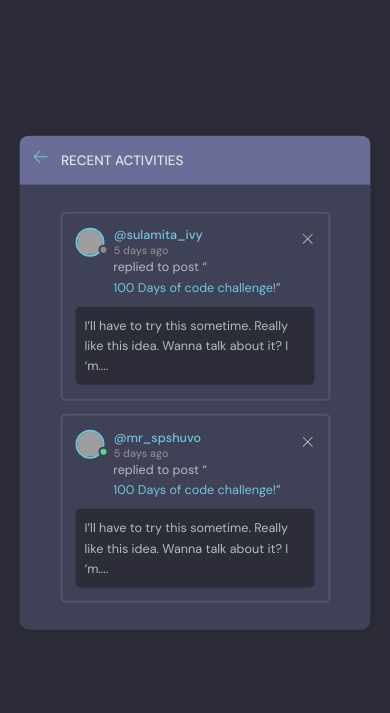
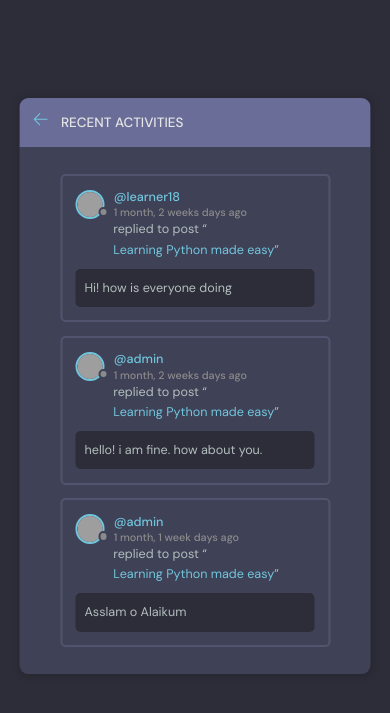
Before and after one commit to hamzamalik22/DjangoDiscourse, a Django app: page /activities/ in a window 390 px wide. Shown: the part 59-772 px from the top of the page. Run offline with Django 4.2, Linux system fonts and the light colour scheme; data comes from the database, SQL or seed files in the repository; grey boxes are pictures that could not be loaded.

Commit message:
Mobile Responsiveness Done

```diff
--- a/DjangoDiscourse/chat/templates/chat/activity.html
+++ b/DjangoDiscourse/chat/templates/chat/activity.html
@@ -5,7 +5,7 @@
 <style>
   @media (min-width: 768px) {
   .layout__box {
-    margin-top:25px
+    margin-top:80px
   }
 }
 
@@ -16,7 +16,7 @@
         <div class="layout__box">
           <div class="layout__boxHeader">
             <div class="layout__boxTitle">
-              <a href="index.html">
+              <a href="{% url 'home' %}">
                 <svg version="1.1" xmlns="http://www.w3.org/2000/svg" width="32" height="32" viewBox="0 0 32 32">
                   <title>arrow-left</title>
                   <path
@@ -29,20 +29,29 @@
           </div>
 
           <div class="activities-page layout__body">
+            {% for chat in chats|slice:":3" %}
     <div class="activities__box">
       <div class="activities__boxHeader roomListRoom__header">
-                <a href="profile.html" class="roomListRoom__author">
+        <a href="{% url 'userprofile' chat.user.id %}" class="roomListRoom__author">
           <div class="avatar avatar--small">
             <img src="https://randomuser.me/api/portraits/women/11.jpg" />
           </div>
           <p>
-                    @sulamita_ivy
-                    <span>5 days ago</span>
+            @{{chat.user}}
+            <span>{{chat.created|timesince}} days ago</span>
           </p>
         </a>
+
+        {% if request.user == chat.user %}
         <div class="roomListRoom__actions">
-                  <a href="#">
-                    <svg version="1.1" xmlns="http://www.w3.org/2000/svg" width="32" height="32" viewBox="0 0 32 32">
+          <a href="{% url 'delete-message' chat.id %}">
+            <svg
+              version="1.1"
+              xmlns="http://www.w3.org/2000/svg"
+              width="32"
+              height="32"
+              viewBox="0 0 32 32"
+            >
               <title>remove</title>
               <path
                 d="M27.314 6.019l-1.333-1.333-9.98 9.981-9.981-9.981-1.333 1.333 9.981 9.981-9.981 9.98 1.333 1.333 9.981-9.98 9.98 9.98 1.333-1.333-9.98-9.98 9.98-9.981z"
@@ -50,44 +59,24 @@
             </svg>
           </a>
         </div>
+        {% endif %}
+
       </div>
       <div class="activities__boxContent">
-                <p>replied to post “<a href="room.html">100 Days of code challenge!</a>”</p>
+        <p>
+          replied to post “<a href="{% url 'room' chat.room.id %}">{{chat.room}}</a
+          >”
+        </p>
         <div class="activities__boxRoomContent">
-                  I’ll have to try this sometime. Really like this idea. Wanna talk about it? I ‘m....
+            {{chat.message}}
         </div>
       </div>
     </div>
+    {% endfor %}
 
-            <div class="activities__box">
-              <div class="activities__boxHeader roomListRoom__header">
-                <a href="profile.html" class="roomListRoom__author">
-                  <div class="avatar avatar--small active">
-                    <img src="https://randomuser.me/api/portraits/men/13.jpg" />
-                  </div>
-                  <p>
-                    @mr_spshuvo
-                    <span>5 days ago</span>
-                  </p>
-                </a>
-                <div class="roomListRoom__actions">
-                  <a href="#">
-                    <svg version="1.1" xmlns="http://www.w3.org/2000/svg" width="32" height="32" viewBox="0 0 32 32">
-                      <title>remove</title>
-                      <path
-                        d="M27.314 6.019l-1.333-1.333-9.98 9.981-9.981-9.981-1.333 1.333 9.981 9.981-9.981 9.98 1.333 1.333 9.981-9.98 9.98 9.98 1.333-1.333-9.98-9.98 9.98-9.981z"
-                      ></path>
-                    </svg>
-                  </a>
-                </div>
-              </div>
-              <div class="activities__boxContent">
-                <p>replied to post “<a href="room.html">100 Days of code challenge!</a>”</p>
-                <div class="activities__boxRoomContent">
-                  I’ll have to try this sometime. Really like this idea. Wanna talk about it? I ‘m....
-                </div>
-              </div>
-            </div>
+
+
+
           </div>
         </div>
       </div>
--- a/DjangoDiscourse/chat/views.py
+++ b/DjangoDiscourse/chat/views.py
@@ -214,6 +214,6 @@
 
 
 def activity(request):
-    room_messages = Message.objects.all()
-    context = {'topics' : topics}
+    chats = Message.objects.all()
+    context = {'topics' : topics,'chats' : chats}
     return render(request,'chat/activity.html',context)
```
Lines whose indentation alone changed are shown as unchanged.
